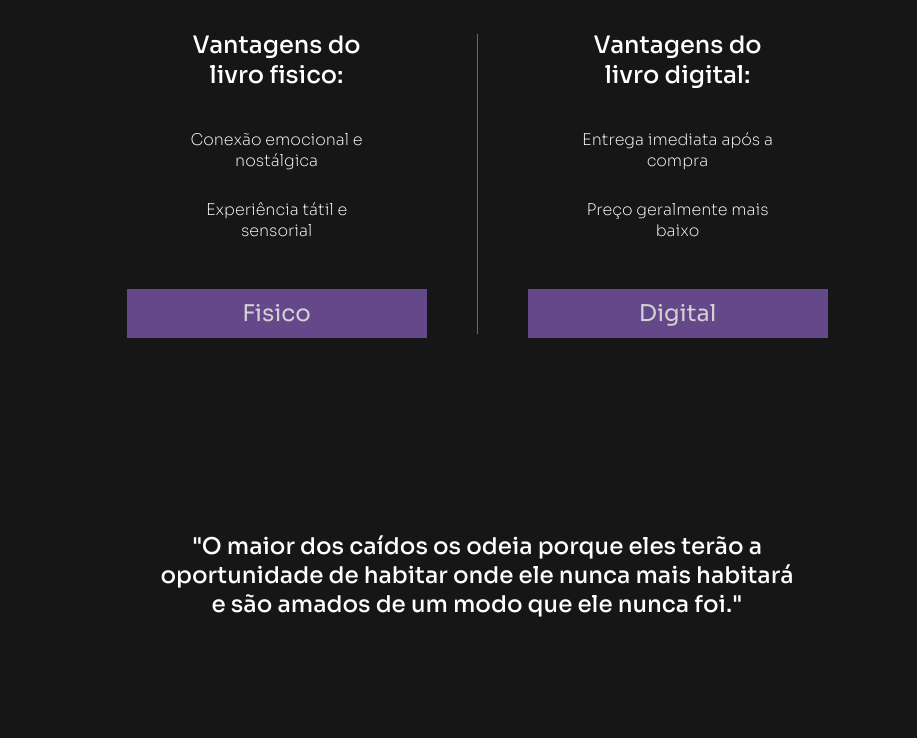
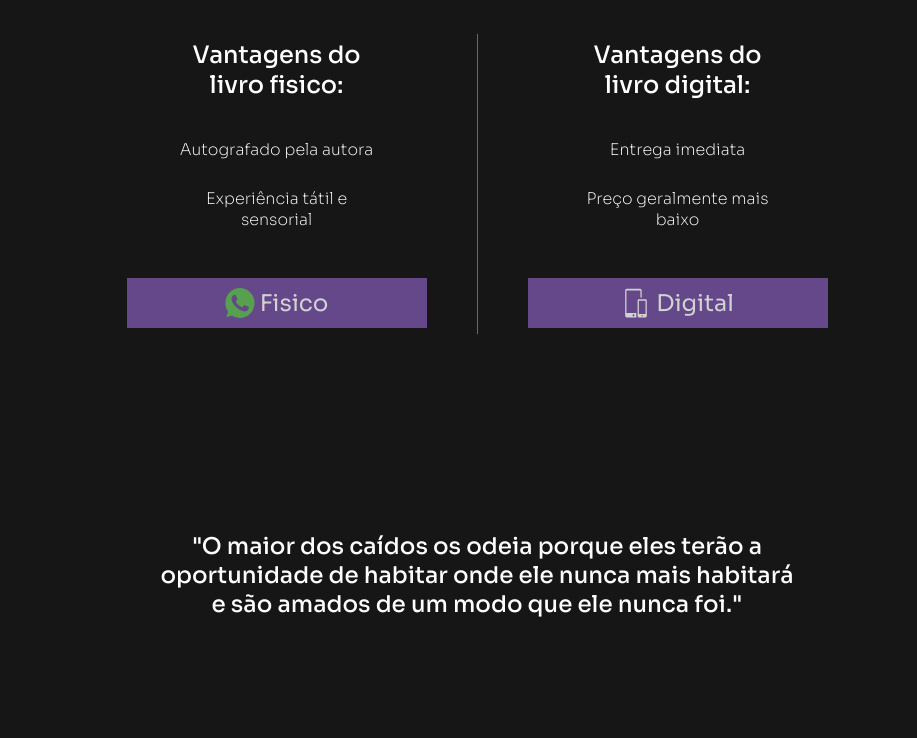
Before and after one commit to techjuliana/site-livro, a plain HTML site: page index.html in a window 1280 px wide. Shown: the part 3200-3938 px from the top of the page, without its empty margins (163-1080 px from the left). Drawn offline with nearby package versions, Linux system fonts and the light colour scheme.

Commit message:
add links e melhorias na compra

```diff
--- a/index.html
+++ b/index.html
@@ -166,17 +166,27 @@
                 <div class="comprar-card">
                     <h1 class="titulo">Vantagens do <br />
                         livro fisico:</h1>
-                    <p class="compra-experiencia">Conexão emocional e nostálgica</p>
+                    <p class="compra-experiencia">Autografado pela autora</p>
                     <p class="compra-experiencia">Experiência tátil e sensorial</p>
-                    <a href="" type="button" class="button-principal centralizar-botao-compra-opc" target="_blank" rel="noreferrer">Fisico</a>
+                    <a href="https://wa.me/5514981312285" type="button" class="button-principal centralizar-botao-compra-opc" target="_blank" rel="noreferrer">
+                        <div class="alinhamento-compra-botao">
+                            <img src="./assets/zap.svg" class="icon-compra-botao" alt="icon">
+                            Fisico
+                        </div>
+                    </a>
                 </div>
                 <div class="vertical-line"></div>
                 <div class="comprar-card">
                     <h1 class="titulo">Vantagens do <br />
                         livro digital:</h1>
-                    <p class="compra-experiencia">Entrega imediata após a compra</p>
+                    <p class="compra-experiencia">Entrega imediata</p>
                     <p class="compra-experiencia">Preço geralmente mais baixo</p>
-                    <a href="" type="button" class="button-principal centralizar-botao-compra-opc" target="_blank" rel="noreferrer">Digital</a>
+                    <a href="https://amzn.to/3FmHIWV" type="button" class="button-principal centralizar-botao-compra-opc" target="_blank" rel="noreferrer">
+                        <div class="alinhamento-compra-botao">
+                            <img src="./assets/tablet.svg" class="icon-compra-botao" alt="icon">
+                            Digital
+                        </div>
+                    </a>
                 </div>
             </div>
         </section>
--- a/style.css
+++ b/style.css
@@ -570,6 +570,18 @@ font-weight: 300;
 text-align: center;
 }
 
+.alinhamento-compra-botao {
+    display: flex;
+    justify-content: center;
+    align-items: center;
+}
+
+.icon-compra-botao {
+    margin-right: 5px;
+    width: 30px;
+    height: 30px;
+}
+
 .alinhamento-comprar {
     align-items: center;
     display: flex;
```
Also changed, not shown: assets/tablet.svg (added), assets/zap.svg (added), 1 other file.
